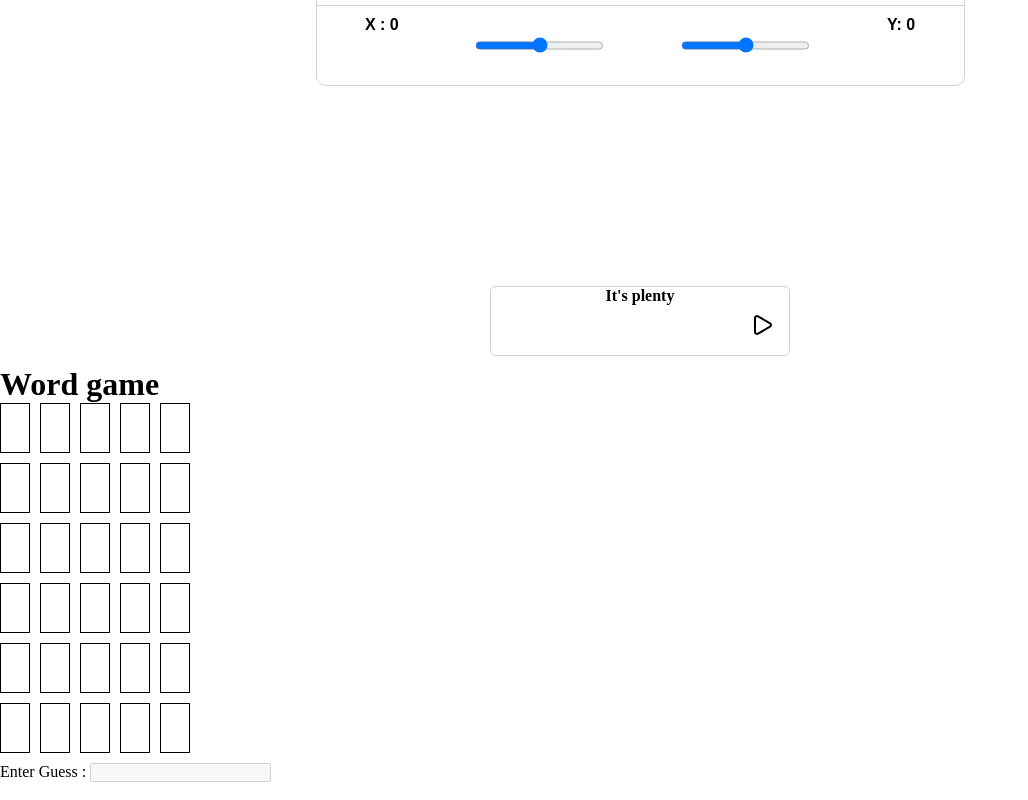
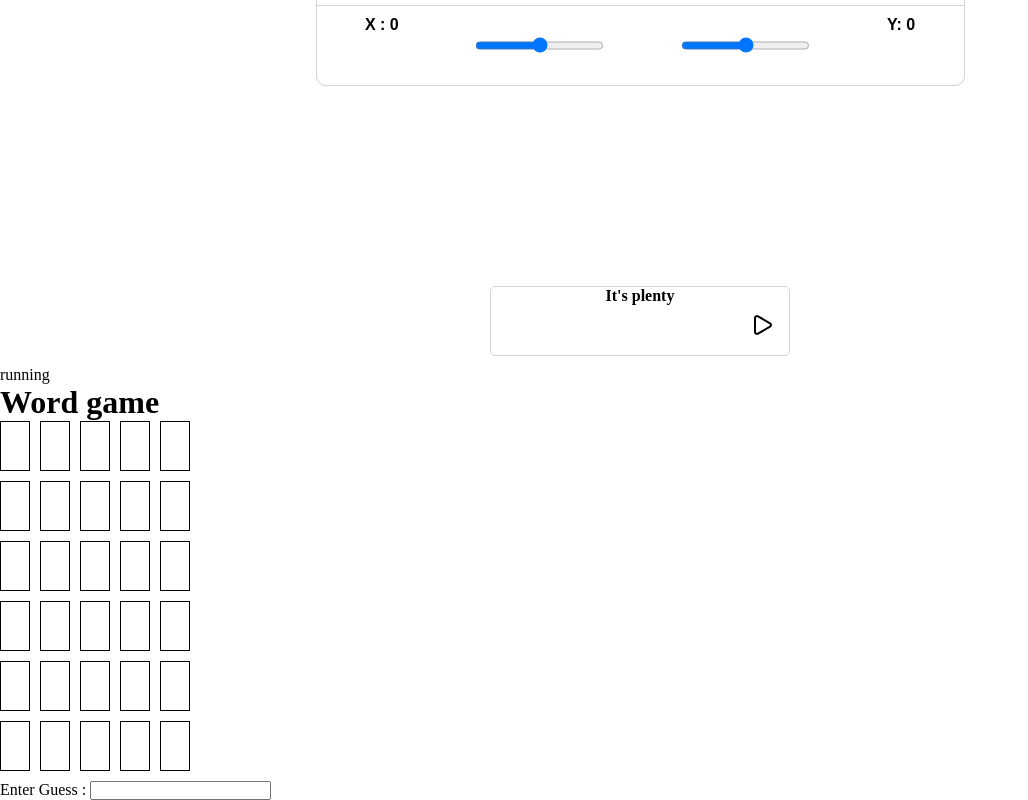
Before and after one commit to Genesispro-maker/ui-playground, a React (Vite) app in the folder ui/: page / in a window 1280 px wide. Shown: the part 414-1214 px from the top of the page, without its empty margins (0-1028 px from the left). Built offline with nearby package versions, Linux system fonts and the light colour scheme; a web font is replaced by a local one.

Commit message:
Update wordle-game.tsx

```diff
--- a/ui/src/components/wordle-game/wordle-game.tsx
+++ b/ui/src/components/wordle-game/wordle-game.tsx
@@ -1,23 +1,36 @@
 import { useState } from "react";
-import { SAMPLE, WORDS } from "../../utils/game";
+import { NUM_OF_GUESSES, SAMPLE, WORDS } from "../../utils/game";
 import { GuessInput } from "./guess-Input";
 import { GuessResult } from "./guess-result";
 import { Header } from "./header";
+import { GameOver } from "./gameOver";
 
 const answer = SAMPLE(WORDS)
 console.log({answer})
 
 export function WORDLE(){
+    const [gameStatus, setGameStatus] = useState<string>("running")
     const [guesses, setGuesses] = useState([])
 
        function HandleGuess(guess){
-          setGuesses([...guesses, guess])
-       }
+        const nextGuesses = [...guesses, guess]
+        setGuesses(nextGuesses)
+
+            if(guess.toUpperCase() === answer){
+                setGameStatus("won")
+            }
+            else if(nextGuesses.length >= NUM_OF_GUESSES){
+                setGameStatus("lost")
+            }
+
+        }
     return (
         <>
+          {gameStatus}
           <Header />
           <GuessResult guesses={guesses} answer={answer}/>
-          <GuessInput handleGuessInput={HandleGuess}/>
+          <GuessInput handleGuessInput={HandleGuess} gameStatus={gameStatus}/>
+          {gameStatus !== "running" && <GameOver gameStatus={gameStatus} numofguesses={guesses.length} answer={answer}/>}
         </>
     )
 }
```
